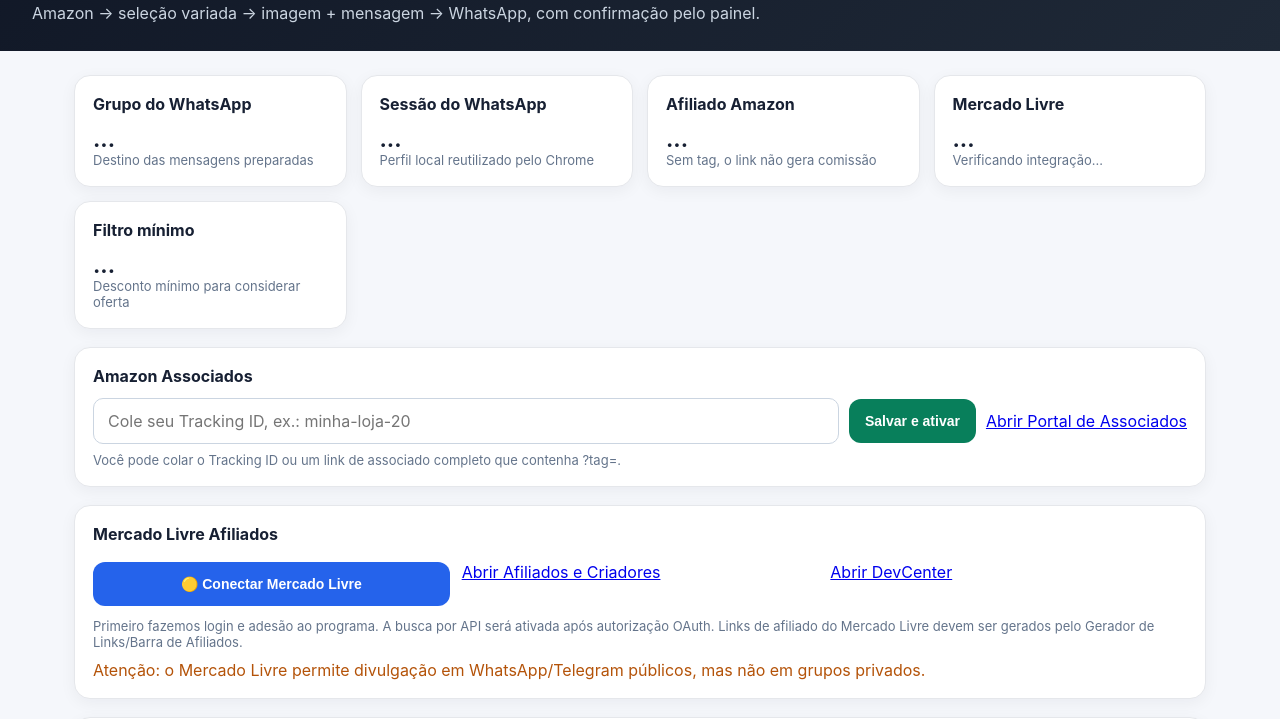
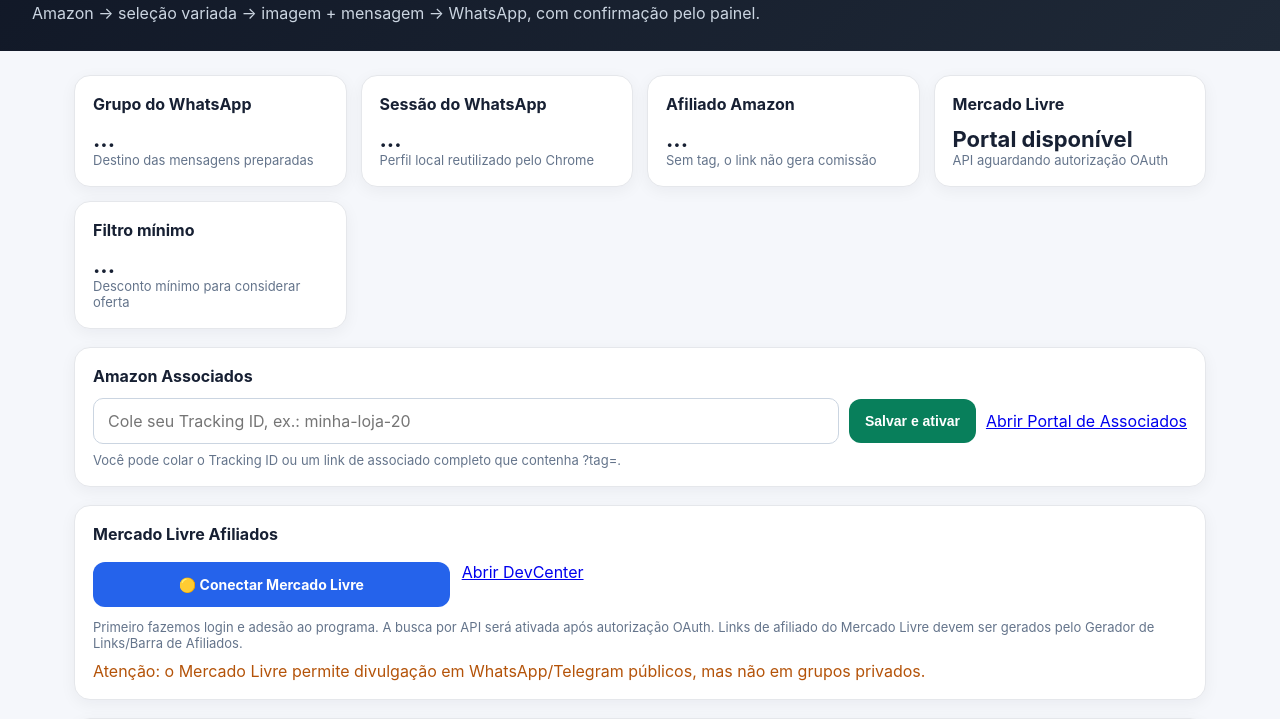
Before and after one commit to LuisAndradeDias/afiliados, a website: page src/painel/public/index.html in a window 1280 px wide. Shown: the part 65-784 px from the top of the page. Drawn offline with Linux system fonts and the light colour scheme; no server answers.

Commit message:
fix: abre Mercado Livre no navegador do painel

```diff
--- a/src/painel/public/index.html
+++ b/src/painel/public/index.html
@@ -47,16 +47,17 @@
       word-break: break-all; font-size: 13px;
     }
     .link-preview a { color: #2563eb; }
-    button {
+    button, .button-link {
       border: 0; border-radius: 12px; padding: 14px 16px;
       font-weight: 700; font-size: 14px; cursor: pointer;
       background: #111827; color: white; transition: .15s ease;
+      text-decoration: none; text-align: center; display: inline-block;
     }
-    button:hover { transform: translateY(-1px); background: #0f172a; }
+    button:hover, .button-link:hover { transform: translateY(-1px); background: #0f172a; }
     button.secondary { background: #e2e8f0; color: #172033; }
     button.danger { background: #b91c1c; }
     button.success { background: #087f5b; }
-    button.hero { background: #2563eb; }
+    button.hero, .button-link.hero { background: #2563eb; }
     button:disabled { opacity: .45; cursor: not-allowed; transform: none; }
     .section { margin-top: 18px; }
     .two { display: grid; grid-template-columns: 1.1fr .9fr; gap: 18px; }
@@ -104,8 +105,8 @@
       </div>
       <div class="card">
         <h2>Mercado Livre</h2>
-        <div id="mercadoLivreStatus" class="value">...</div>
-        <div id="mercadoLivreApi" class="muted">Verificando integração...</div>
+        <div id="mercadoLivreStatus" class="value">Portal disponível</div>
+        <div id="mercadoLivreApi" class="muted">API aguardando autorização OAuth</div>
       </div>
       <div class="card">
         <h2>Filtro mínimo</h2>
@@ -135,9 +136,10 @@
     <section class="card section">
       <h2>Mercado Livre Afiliados</h2>
       <div class="actions">
-        <button class="hero" data-action="mercadolivre-login">🟡 Conectar Mercado Livre</button>
-        <a href="https://www.mercadolivre.com.br/l/afiliados-home" target="_blank" rel="noreferrer">
-          Abrir Afiliados e Criadores
+        <a class="button-link hero"
+           href="https://www.mercadolivre.com.br/l/afiliados-home"
+           target="_blank" rel="noreferrer">
+          🟡 Conectar Mercado Livre
         </a>
         <a href="https://developers.mercadolivre.com.br/" target="_blank" rel="noreferrer">
           Abrir DevCenter
@@ -225,13 +227,8 @@
           : "Não configurado";
         classeStatus($("afiliado"), s.afiliadoConfigurado ? "ok" : "warn");
 
-        $("mercadoLivreStatus").textContent = s.sessaoMercadoLivre
-          ? "Sessão criada"
-          : "Não conectado";
-        classeStatus(
-          $("mercadoLivreStatus"),
-          s.sessaoMercadoLivre ? "ok" : "warn"
-        );
+        $("mercadoLivreStatus").textContent = "Portal disponível";
+        classeStatus($("mercadoLivreStatus"), "ok");
         $("mercadoLivreApi").textContent = s.mercadoLivreApiConfigurada
           ? "API autorizada"
           : "API aguardando autorização OAuth";
@@ -261,7 +258,6 @@
         const logando = s.executando.includes("login");
         const buscando = s.executando.includes("buscar");
         const automatico = s.executando.includes("automatico");
-        const mercadoLivreLogin = s.executando.includes("mercadolivre-login");
         const whatsappOcupado = preparando || logando;
 
         $("execucao").textContent = preparando
@@ -291,9 +287,7 @@
           const acao = b.dataset.action;
           if (acao === "limpar-logs") continue;
 
-          if (acao === "mercadolivre-login") {
-            b.disabled = mercadoLivreLogin;
-          } else if (acao === "preparar" || acao === "login") {
+          if (acao === "preparar" || acao === "login") {
             b.disabled = whatsappOcupado;
           } else if (
             acao === "preparar-send-next" ||
```
